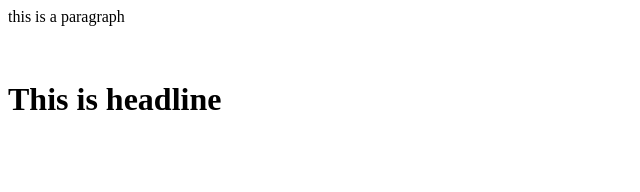
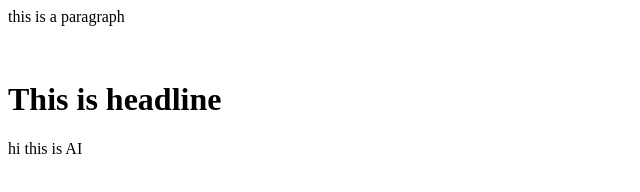
Before and after one commit to Reshmarai2009/sun, a plain HTML site: page index.html in a window 1280 px wide. Shown: the full height of the page, 0-640 px from the left. Drawn offline with Linux system fonts and the light colour scheme.

Commit message:
new contents

```diff
--- a/index.html
+++ b/index.html
@@ -1,3 +1,4 @@
 <p>this is a paragraph </p>
 <br>
 <h1>This is headline</h1>
+<p>hi this is AI</p>
```
